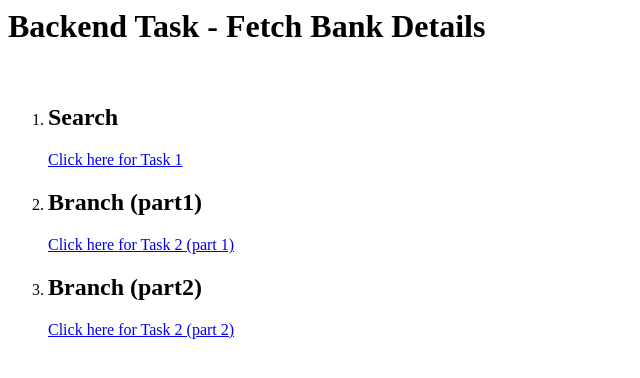
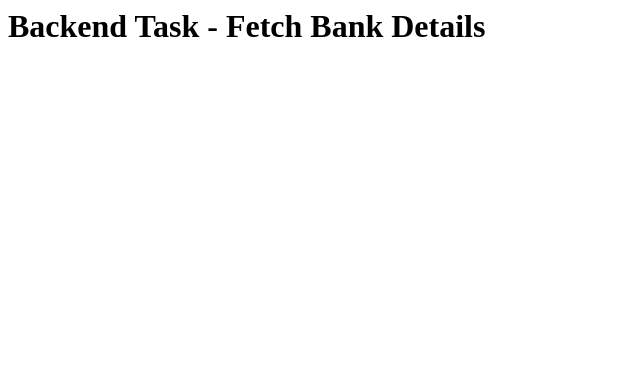
Before and after one commit to ruthra25/Bank, a website: page index.html in a window 1280 px wide. Shown: the whole page, without its empty margins (0-640 px from the left). Drawn offline with Linux system fonts and the light colour scheme.

Commit message:
Update index.html

```diff
--- a/index.html
+++ b/index.html
@@ -1,13 +1,3 @@
 <html>
   <h1> Backend Task - Fetch Bank Details </h1><br>
-   <ol>
-  <li><h2>Search</h2><a href="https://bank-qwxu.vercel.app/api/search?q=MUMBAI&limit=2&offset=1" target="_blank">Click here for Task 1 </a></li>
-   <li>
-     <h2>Branch (part1)</h2>
-     <a href="https://bank-qwxu.vercel.app/api/branch?q=LONI&limit=1&offset=0" target="_blank">Click here for Task 2 (part 1)</a> </li>
-    <li>
-      <h2>Branch (part2)</h2>
-      <a href="https://bank-qwxu.vercel.app/api/branch?q=LONI&limit=1&offset=1" target="_blank">Click here for Task 2 (part 2)</a>
-     </li>
-  </ol>
 </html>
```
